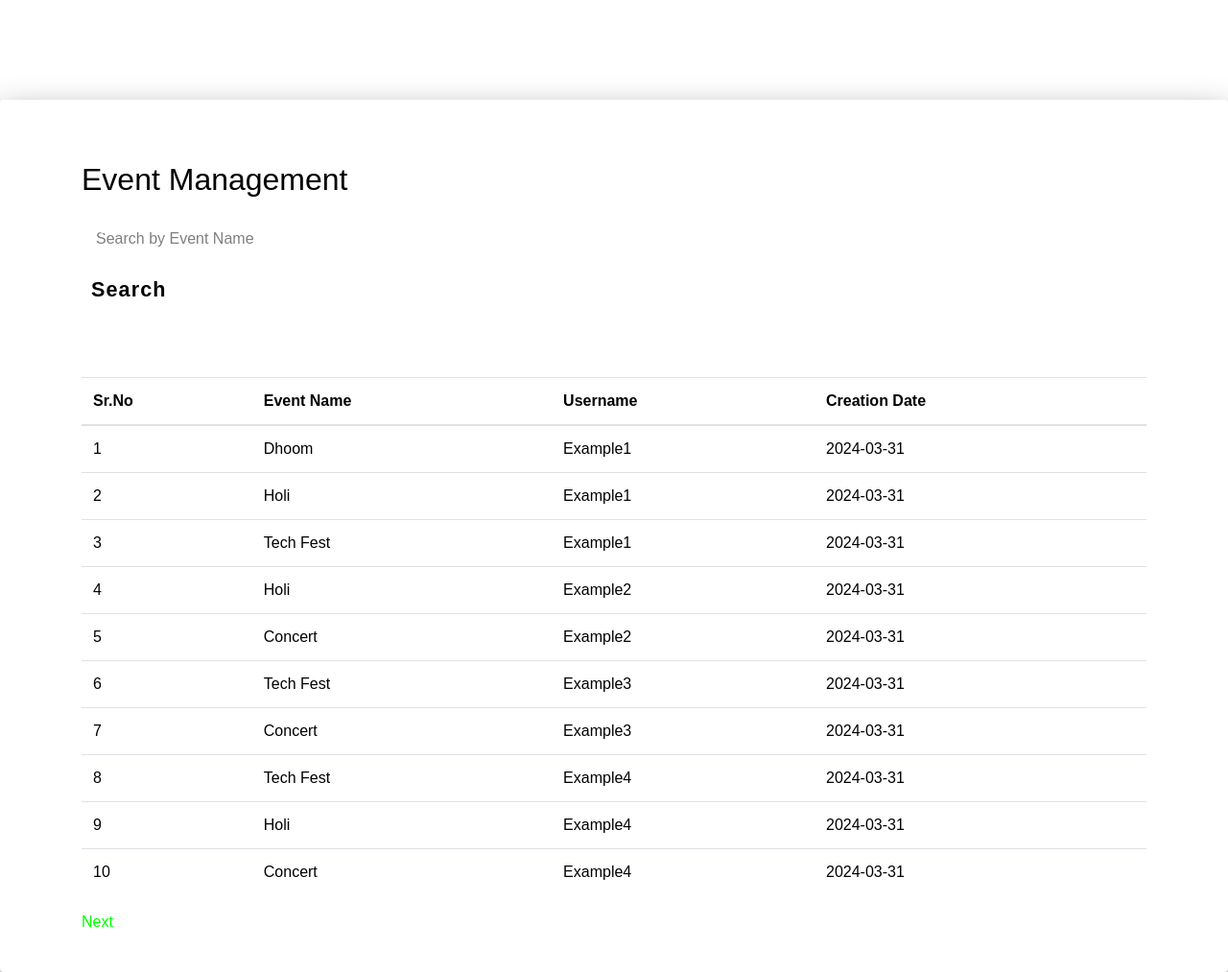
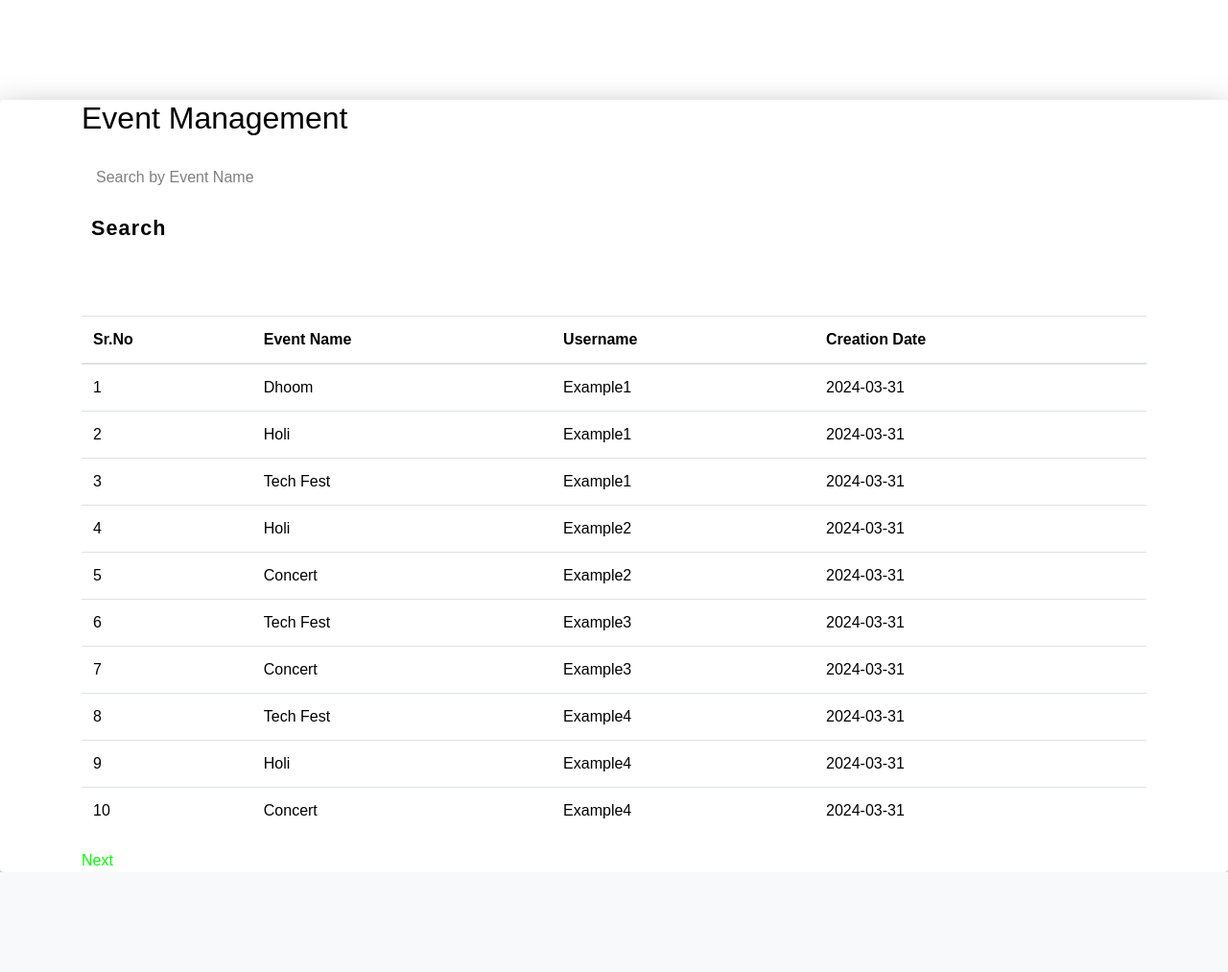
Before and after one commit to Kaushik-Shahare/Event-Manager, a Flask app: page /event_manager in a window 1280 px wide. Shown: the part 56-1069 px from the top of the page at 96% size. After the commit the page ends 965 px from the top, so only its background shows below. Run offline with Flask 3, Linux system fonts and the light colour scheme; a user stored in the database is signed in; some libraries are stand-ins or nearby versions.

Commit message:
Updated UI

```diff
--- a/modules/static/css/dashboard.css
+++ b/modules/static/css/dashboard.css
@@ -118,11 +118,14 @@
   white-space: pre-wrap;
 }
 
+body {
+  padding-top: 80px;
+}
+
 /* Light mode CSS for the dashboard */
 body.light-theme {
   background-color: #ffffff;
   color: #000000;
-  padding-top: 80px;
 }
 
 body.light-theme .navbar {
@@ -270,8 +273,6 @@
 
 /* Event Management Section */
 .event-management {
-  padding: 40px;
-  /* background: #222; */
   border-radius: 4px;
   box-shadow: 0 15px 35px rgba(0, 0, 0, 0.5);
   margin-top: 80px; /* Adjusted for navbar */
@@ -314,7 +315,7 @@
 .event-management .inputBox input:focus ~ i,
 .event-management .inputBox input:valid ~ i {
   transform: translateY(-20px);
-  font-size: 0.8em;
+  font-size: 0.5em;
   color: #fff;
 }
 
--- a/modules/templates/event_manager.html
+++ b/modules/templates/event_manager.html
@@ -55,7 +55,7 @@
     {% endif %}
 
     <section class="event-management">
-        <div class="container mt-4">
+        <div class="container ">
             <h2 class="mb-3">Event Management</h2>
             <form method="POST" class="mb-3">
                 <div class="inputBox">
```
Also changed, not shown: demo/Images/LcreateEvent.png (added), demo/Images/LevtManagement.png (added), demo/Images/Lhome.png (added), demo/Images/LuserManagement.png (added), demo/Images/createEvent.png (added), demo/Images/evtManagement.png (added), demo/Images/home.png (added), demo/Images/signin.png (added), demo/Images/userManagement.png (added), instance/project.db, 2 other files.
